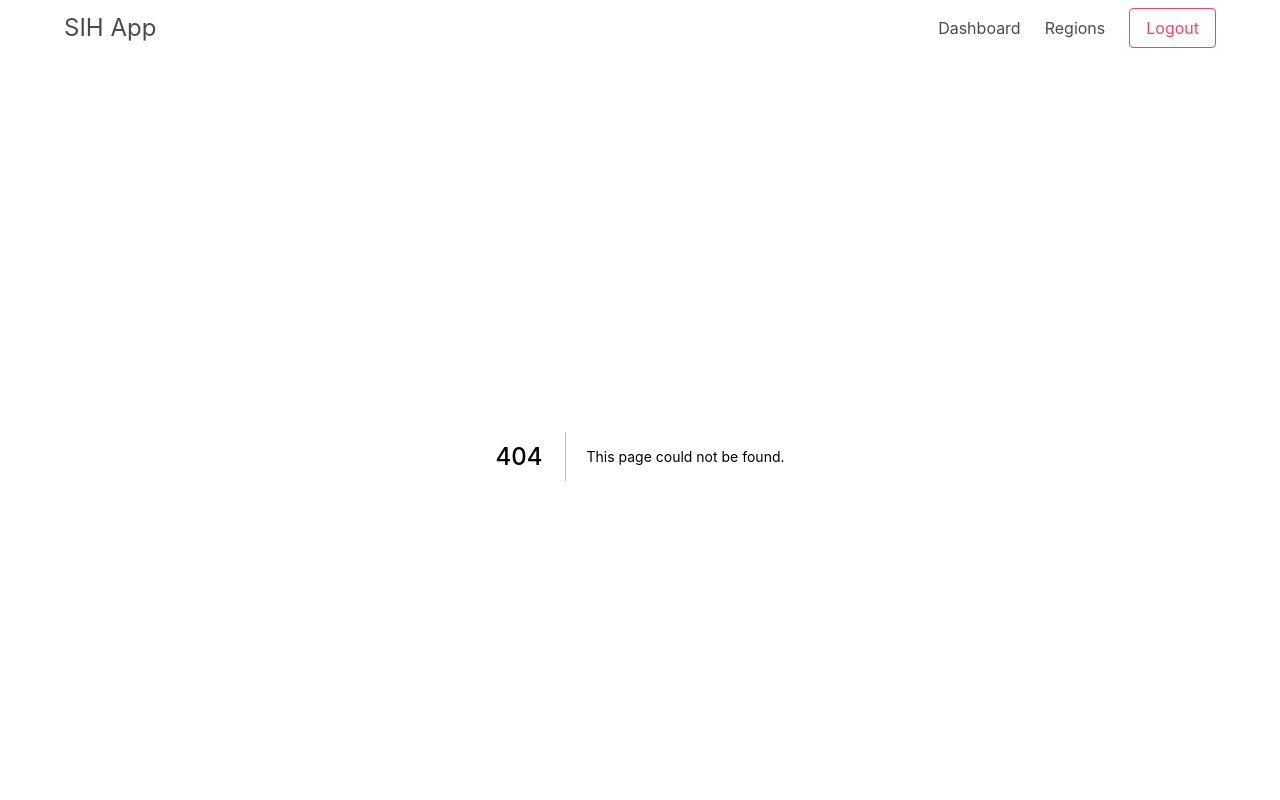
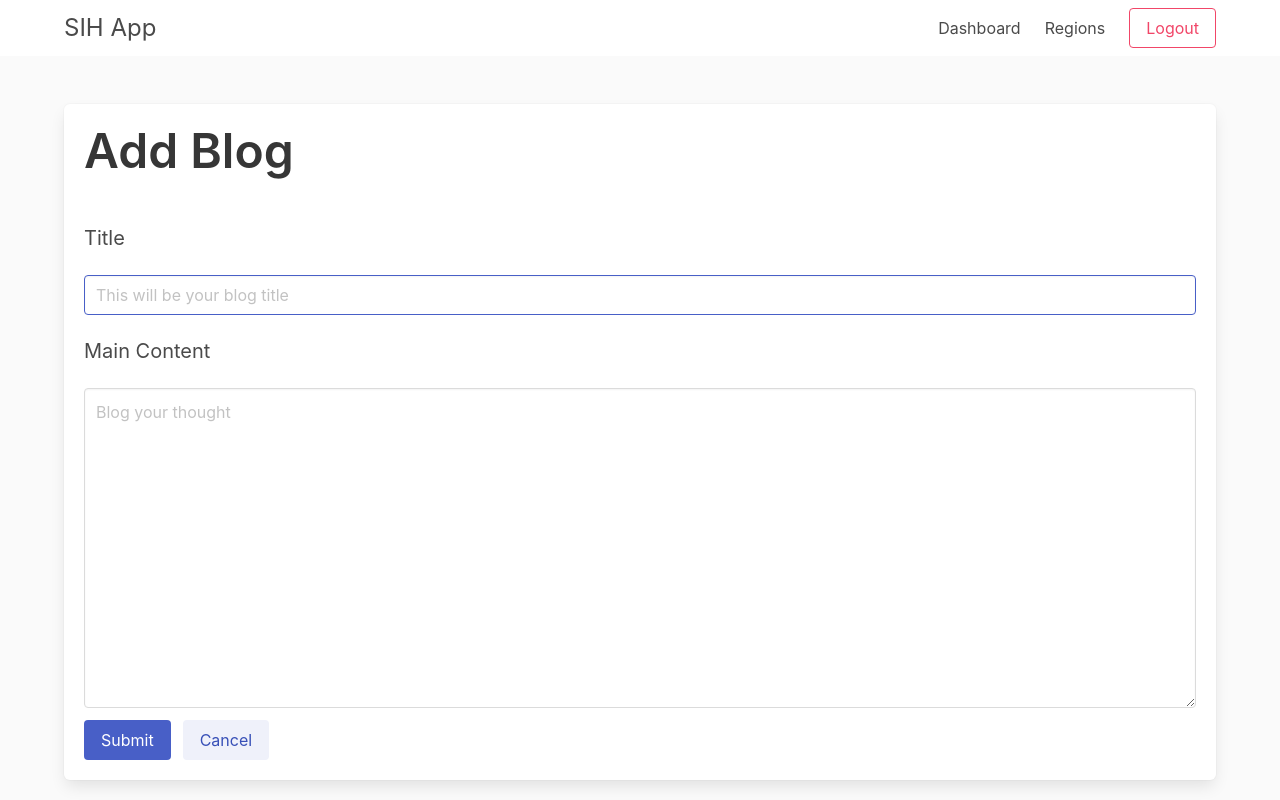
Before and after one commit to smartclash/SIH-Frontend, a Next.js app: page /notifications/create in a window 1280 px wide. Before the commit this address had no page. Shown: the top 800 px of the page. Built offline with nearby package versions, Linux system fonts and the light colour scheme.

Commit message:
Initial add

```diff
--- /dev/null
+++ b/components/Notifications/CreateNotifications.tsx
@@ -0,0 +1,25 @@
+import {NextPage} from 'next'
+
+const CreateNotifications: NextPage = () => (
+    <>
+        <h2 className='subtitle'>Title</h2>
+        <input className='input is-link mb-5' type='text' placeholder='This will be your blog title' />
+        <div className='field'>
+            <h3 className='subtitle'>Main Content</h3>
+            <div className='control'>
+                <textarea className='textarea' placeholder='Blog your thought' style={{minHeight: '20em'}}></textarea>
+            </div>
+        </div>
+
+        <div className='field is-grouped'>
+            <div className='control'>
+                <button className='button is-link'>Submit</button>
+            </div>
+            <div className='control'>
+                <button className='button is-link is-light'>Cancel</button>
+            </div>
+        </div>
+    </>
+)
+
+export default CreateNotifications
--- /dev/null
+++ b/interfaces/NotificationInterface.ts
@@ -0,0 +1,5 @@
+export default interface NotificationInterface {
+    Title: string;
+    Level: string;
+    Message: string;
+}
--- /dev/null
+++ b/pages/notifications/create.tsx
@@ -0,0 +1,19 @@
+import type {NextPage} from 'next'
+
+import Create from '@/components/Notifications/CreateNotifications'
+
+const NotificationsPage: NextPage = () => (
+    <section className='hero has-background-white-bis is-fullheight-with-navbar'>
+        <div className='hero-body'>
+
+            <div className='container box'>
+                <div className='mb-6'>
+                    <p className='title is-1'>Add Blog</p>
+                </div>
+                <Create />
+            </div>
+        </div>
+    </section>
+)
+
+export default NotificationsPage
```
